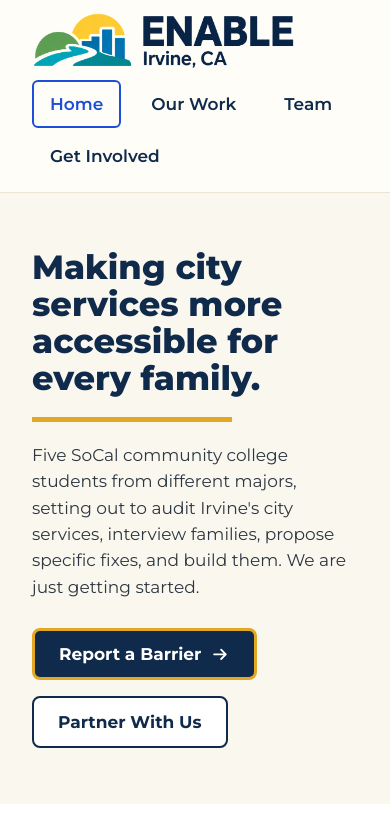
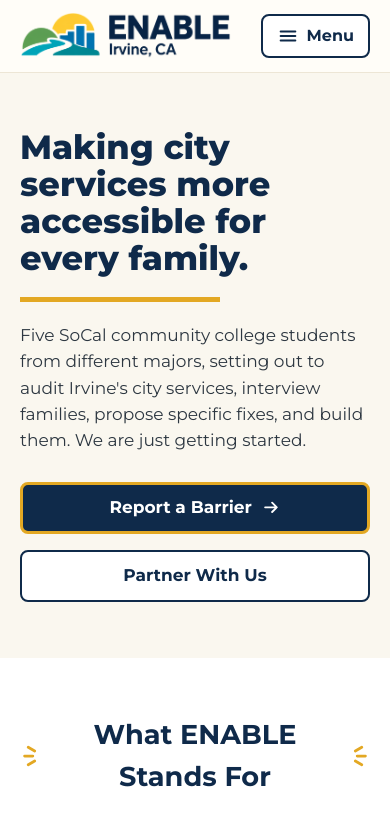
Before and after one commit to kftadros/ENABLE_CA, a plain HTML site: page index.html in a window 390 px wide. Shown: the top 829 px of the page. Drawn offline with Linux system fonts and the light colour scheme.

Commit message:
Improve mobile layout: collapsible menu, tighter gutters, touch-friendly states

```diff
--- a/index.html
+++ b/index.html
@@ -9,17 +9,19 @@
 <link rel="preconnect" href="https://fonts.gstatic.com" crossorigin>
 <link href="https://fonts.googleapis.com/css2?family=Montserrat:ital,wght@0,400;0,500;0,600;0,700;0,800;1,400&amp;display=swap" rel="stylesheet">
 <link rel="stylesheet" href="styles.css">
+<script src="site.js"></script>
 </head>
 <body>
 <div style="font-size: 17px; line-height: 1.55">
 <a class="skip" href="#main">Skip to main content</a>
 
 <header style="background: #FFFDF8; border-bottom: 1px solid #EDE6D6">
-<div class="wrap" style="padding-top: 12px; padding-bottom: 12px; display: flex; flex-wrap: wrap; gap: 8px 32px; align-items: center; justify-content: space-between">
+<div class="wrap hdr" style="padding-top: 12px; padding-bottom: 12px; display: flex; flex-wrap: wrap; gap: 8px 32px; align-items: center; justify-content: space-between">
 <a href="index.html" aria-label="ENABLE, Irvine, CA: home" style="display: flex; align-items: center; gap: 12px; text-decoration: none">
 <img src="images/logo-color.png" alt="" style="display: block; height: 60px; width: auto">
 </a>
-<nav aria-label="Main">
+<button class="menu-btn" type="button" aria-expanded="false" aria-controls="site-nav" hidden><svg aria-hidden="true" viewBox="0 0 24 24"><path d="M4 7h16M4 12h16M4 17h16"></path></svg>Menu</button>
+<nav id="site-nav" class="site-nav" aria-label="Main">
 <ul style="list-style: none; margin: 0; padding: 0; display: flex; flex-wrap: wrap; gap: 4px 12px">
 <li><a class="nav cur" aria-current="page" href="index.html">Home</a></li>
 <li><a class="nav" href="our-work.html">Our Work</a></li>
@@ -33,11 +35,11 @@
 <main id="main">
 
 <section aria-labelledby="hero-h" style="background: #FAF7EF; display: flex; flex-wrap: wrap">
-<div style="flex: 1 1 400px; min-width: 0; padding: 56px 32px 56px max(32px, calc((100% - 1136px) / 2)); box-sizing: border-box; display: flex; flex-direction: column; gap: 20px; align-items: flex-start; justify-content: center">
+<div style="flex: 1 1 400px; min-width: 0; padding: 56px var(--gut) 56px max(var(--gut), calc((100% - 1136px) / 2)); box-sizing: border-box; display: flex; flex-direction: column; gap: 20px; align-items: flex-start; justify-content: center">
 <h1 id="hero-h" style="font-size: clamp(2.1rem, 3.9vw, 3.1rem); line-height: 1.1">Making city services more accessible for every family.</h1>
 <div aria-hidden="true" style="width: 200px; height: 5px; background: #E3A823; border-radius: 0px"></div>
 <p style="max-width: 44em">Five SoCal community college students from different majors, setting out to audit Irvine's city services, interview families, propose specific fixes, and build them. We are just getting started.</p>
-<div style="display: flex; flex-wrap: wrap; gap: 16px; margin-top: 8px">
+<div class="ctas" style="display: flex; flex-wrap: wrap; gap: 16px; margin-top: 8px">
 <a class="b1" href="get-involved.html">Report a Barrier <svg aria-hidden="true" viewBox="0 0 24 24" style="width: 1.1em; height: 1.1em; flex: none; vertical-align: -0.2em; fill: none; stroke: currentColor; stroke-width: 2.4; stroke-linecap: round; stroke-linejoin: round"><path d="M4 12h15M13 6l6 6-6 6"></path></svg></a>
 <a class="b2" href="get-involved.html">Partner With Us</a>
 </div>
--- /dev/null
+++ b/site.js
@@ -0,0 +1,16 @@
+// Collapsible main menu for narrow screens. Without JS the nav simply stays visible.
+document.documentElement.classList.add('js');
+document.addEventListener('DOMContentLoaded', () => {
+  const btn = document.querySelector('.menu-btn');
+  const nav = document.getElementById('site-nav');
+  if (!btn || !nav) return;
+  btn.hidden = false;
+  const setOpen = (open) => {
+    nav.classList.toggle('open', open);
+    btn.setAttribute('aria-expanded', String(open));
+  };
+  btn.addEventListener('click', () => setOpen(!nav.classList.contains('open')));
+  btn.parentElement.addEventListener('keydown', (e) => {
+    if (e.key === 'Escape' && nav.classList.contains('open')) { setOpen(false); btn.focus(); }
+  });
+});
--- a/styles.css
+++ b/styles.css
@@ -1,13 +1,17 @@
+:root{--gut:32px;--box:32px}
+html{-webkit-text-size-adjust:100%;text-size-adjust:100%}
 body{margin:0;font-family:'Montserrat','Helvetica Neue',Arial,system-ui,sans-serif;color:#2D3741;background:#FFFFFF}
 h1,h2,h3{color:#0F2A4A;margin:0;text-wrap:balance}
 h1{font-weight:800}h2,h3{font-weight:700}
 p{margin:0;text-wrap:pretty}
-a{color:#0F2A4A}a:hover{color:#1D4ED8}
+a{color:#0F2A4A}
+a,button,summary,label,input,select,textarea{-webkit-tap-highlight-color:rgba(29,78,216,.15)}
+button,select,input[type=radio],input[type=file],summary{touch-action:manipulation}
 :focus-visible{outline:3px solid #1D4ED8;outline-offset:3px}
-.dark a{color:#FFFFFF}.dark a:hover{color:#E3A823}.dark :focus-visible{outline-color:#E3A823}
+.dark a{color:#FFFFFF}.dark :focus-visible{outline-color:#E3A823}
 .skip{position:absolute;left:-9999px;top:8px;background:#0F2A4A;color:#FFFFFF;padding:12px 16px;font-weight:700;z-index:10}
 .skip:focus{left:8px;color:#FFFFFF}
-.wrap{max-width:1200px;margin:0 auto;padding-left:32px;padding-right:32px;box-sizing:border-box}
+.wrap{max-width:1200px;margin:0 auto;padding-left:var(--gut);padding-right:var(--gut);box-sizing:border-box}
 .nav{display:inline-flex;align-items:center;min-height:44px;padding:0 16px;font-weight:600;color:#0F2A4A;text-decoration:none;border:2px solid transparent;border-radius:6px}
 .cur{border-color:#1D4ED8;color:#1D4ED8}
 .card{background:#FAF7EF;border:1px solid #EDE6D6;border-radius:10px}
@@ -16,13 +20,13 @@ a{color:#0F2A4A}a:hover{color:#1D4ED8}
 .i{width:30px;height:30px;fill:none;stroke:#0F2A4A;stroke-width:1.8;stroke-linecap:round;stroke-linejoin:round}
 .sp{width:30px;height:30px;fill:none;stroke:#E3A823;stroke-width:3;stroke-linecap:round}
 .chip{display:inline-flex;align-items:center;gap:6px;font-size:14px;font-weight:600;color:#0F2A4A;border-radius:999px;padding:4px 12px}
-.b1,.b2{display:inline-flex;align-items:center;gap:10px;min-height:52px;padding:0 24px;box-sizing:border-box;font:inherit;font-weight:700;text-decoration:none;border-radius:8px;cursor:pointer}
-.b1{background:#0F2A4A;color:#FFFFFF;border:3px solid #E3A823}.b1:hover{color:#FFFFFF;filter:brightness(1.25)}
-.b2{background:#FFFFFF;color:#0F2A4A;border:2px solid #0F2A4A}.b2:hover{background:#E6F3F8;color:#0F2A4A}
+.b1,.b2{display:inline-flex;align-items:center;justify-content:center;gap:10px;min-height:52px;padding:0 24px;box-sizing:border-box;font:inherit;font-weight:700;text-decoration:none;border-radius:8px;cursor:pointer}
+.b1{background:#0F2A4A;color:#FFFFFF;border:3px solid #E3A823}
+.b2{background:#FFFFFF;color:#0F2A4A;border:2px solid #0F2A4A}
+.b1:active{filter:brightness(1.25)}.b2:active{background:#E6F3F8}
 .pill{display:inline-block;background:#0F2A4A;color:#FFFFFF;font-weight:700;border-radius:999px;padding:4px 18px}
 .role{display:inline-flex;align-items:center;gap:8px;font-size:15px;font-weight:700;color:#0F2A4A;background:#EFE9DA;border-radius:999px;padding:4px 14px 4px 8px}
 .role .i{width:22px;height:22px}
-.b1,.b2{display:inline-flex;align-items:center;justify-content:center;gap:10px;min-height:52px;padding:0 24px;box-sizing:border-box;font:inherit;font-weight:700;text-decoration:none;border-radius:8px;cursor:pointer}
 .field{width:100%;min-height:48px;box-sizing:border-box;padding:10px 14px;font:inherit;font-size:16px;color:#0F2A4A;background:#FFFFFF;border:1.5px solid #4A6A8A;border-radius:6px}
 .lab{font-weight:700;font-size:18px;color:#0F2A4A}
 .hint{font-size:14px}
@@ -30,3 +34,30 @@ a{color:#0F2A4A}a:hover{color:#1D4ED8}
 summary{cursor:pointer;font-weight:700;color:#0F2A4A;padding:12px 14px;min-height:20px}
 [hidden]{display:none !important}
 img{max-width:100%}
+#report{scroll-margin-top:16px}
+
+/* Hover only where there is a real pointer, so styles don't stick after a tap */
+@media (hover:hover){
+a:hover{color:#1D4ED8}
+.dark a:hover{color:#E3A823}
+.b1:hover{color:#FFFFFF;filter:brightness(1.25)}
+.b2:hover{background:#E6F3F8;color:#0F2A4A}
+}
+
+/* Mobile menu button (shown by site.js on narrow screens) */
+.menu-btn{display:none;align-items:center;gap:8px;min-height:44px;padding:0 14px;font:inherit;font-size:16px;font-weight:700;color:#0F2A4A;background:#FFFFFF;border:2px solid #0F2A4A;border-radius:8px;cursor:pointer}
+.menu-btn svg{width:22px;height:22px;fill:none;stroke:currentColor;stroke-width:2.2;stroke-linecap:round}
+
+@media (max-width:640px){
+:root{--gut:20px;--box:20px}
+.hdr{column-gap:12px !important}
+.hdr img{height:48px !important}
+.js .menu-btn:not([hidden]){display:inline-flex}
+.js .site-nav{flex:1 1 100%}
+.js .site-nav:not(.open){display:none}
+.js .site-nav ul{flex-direction:column;gap:4px !important;padding-bottom:4px !important}
+.js .site-nav .nav{display:flex}
+.ctas>a{flex:1 1 100%}
+.report-head{flex-direction:column;align-items:flex-start !important;gap:12px !important}
+footer nav a{padding:10px 0 !important}
+}
```
Also changed, not shown: get-involved.html (+8 -6 lines), our-work.html (+7 -5 lines), privacy.html (+4 -2 lines), team.html (+6 -4 lines).
